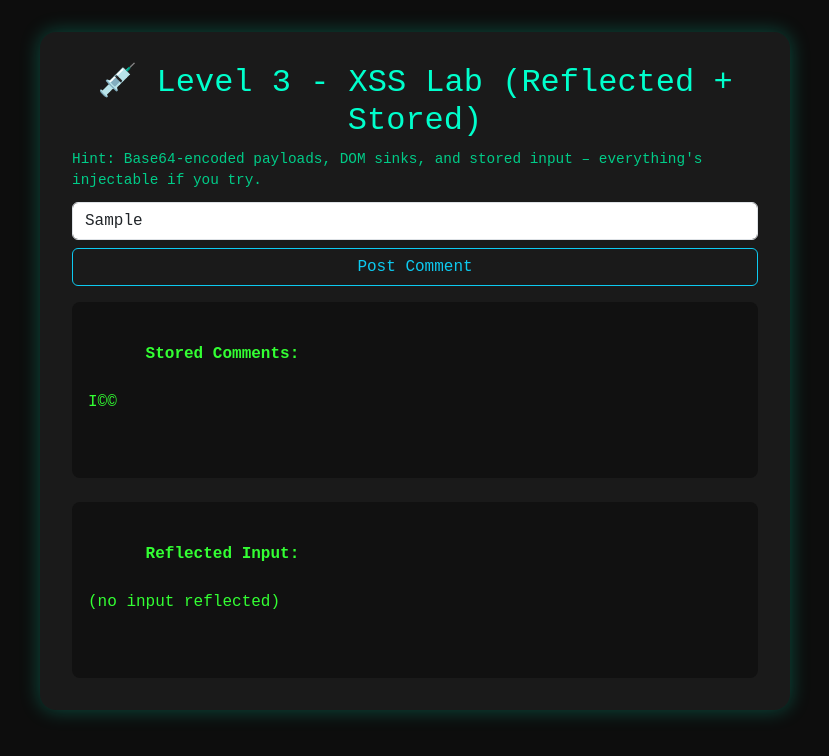
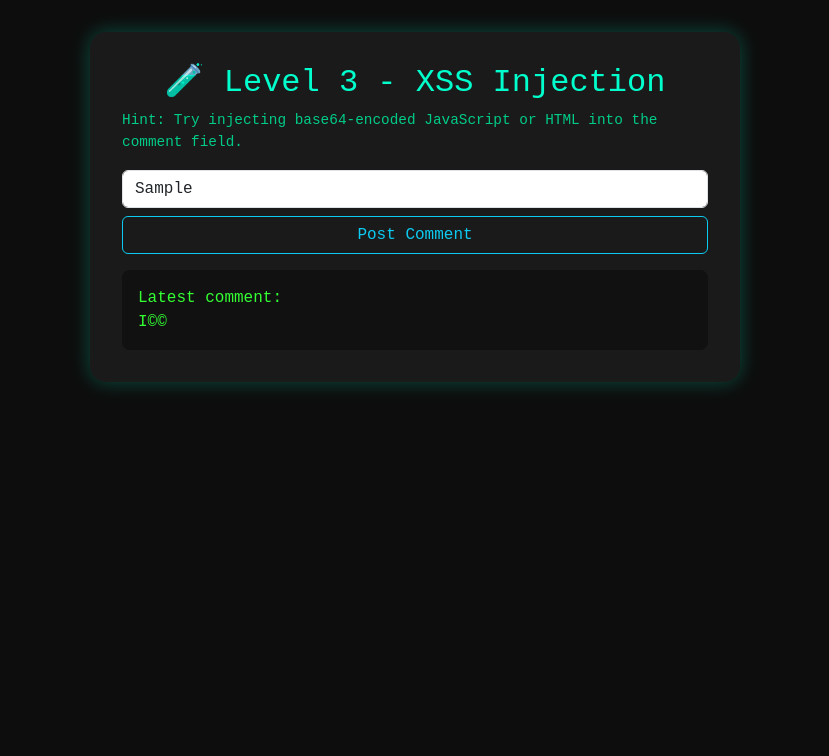
Before and after one commit to SheikhAshbal/web-hacking-lab, a plain HTML site: page level3.html in a window 1280 px wide. Both pictures are taken after typing "Sample" into the empty fields and a click on the button "Post Comment". Shown: the whole page, without its empty margins (225-1054 px from the left). Drawn offline with nearby package versions, Linux system fonts and the light colour scheme.

Commit message:
upgrade level3.html

```diff
--- a/level3.html
+++ b/level3.html
@@ -3,7 +3,7 @@
 <head>
   <meta charset="UTF-8">
   <meta name="viewport" content="width=device-width, initial-scale=1.0">
-  <title>Level 3 - XSS Lab</title>
+  <title>Level 3 - XSS Playground</title>
   <link rel="stylesheet" href="https://cdn.jsdelivr.net/npm/bootstrap@5.3.0/dist/css/bootstrap.min.css">
   <style>
     body {
@@ -13,7 +13,7 @@
       padding: 2rem;
     }
     .container {
-      max-width: 750px;
+      max-width: 650px;
       margin: auto;
       background: #1a1a1a;
       padding: 2rem;
@@ -32,7 +32,6 @@
     .hint {
       font-size: 0.9rem;
       color: #00cc88;
-      margin-bottom: 10px;
     }
     #nextBtn {
       display: none;
@@ -42,87 +41,54 @@
 </head>
 <body>
   <div class="container">
-    <h2 class="text-center">💉 Level 3 - XSS Lab (Reflected + Stored)</h2>
-    <p class="hint">Hint: Base64-encoded payloads, DOM sinks, and stored input – everything's injectable if you try.</p>
+    <h2 class="text-center">🧪 Level 3 - XSS Injection</h2>
+    <p class="hint">Hint: Try injecting base64-encoded JavaScript or HTML into the comment field.</p>
 
-    <form id="commentForm">
-      <input type="text" id="comment" class="form-control" placeholder="Base64-encoded comment (e.g. PHNjcmlwdD5hbGVydCgxKTwvc2NyaXB0Pg==)">
-      <button type="submit" class="btn btn-outline-info w-100 mt-2">Post Comment</button>
+    <form id="xssForm">
+      <input type="text" id="commentInput" class="form-control" placeholder="Base64 encoded comment">
+      <button class="btn btn-outline-info w-100 mt-2">Post Comment</button>
     </form>
 
-    <div class="terminal-box">
-      <b>Stored Comments:</b>
-      <div id="commentLog"></div>
-    </div>
-
-    <div class="terminal-box mt-4">
-      <b>Reflected Input:</b>
-      <div id="reflected"></div>
-    </div>
-
+    <div class="terminal-box" id="commentBox">Latest comment:</div>
     <a id="nextBtn" href="level4.html" class="btn btn-success w-100">➡️ Proceed to Level 4</a>
-  </div>
 
     <script>
-    const flagsUnlocked = new Set(JSON.parse(localStorage.getItem("ctf-flags") || "[]"));
-    const reflectedParam = new URLSearchParams(window.location.search).get("vuln");
-    const reflectedBox = document.getElementById("reflected");
+      const form = document.getElementById("xssForm");
+      const box = document.getElementById("commentBox");
+      const nextBtn = document.getElementById("nextBtn");
 
       function storeFlag(flag) {
-      if (!flagsUnlocked.has(flag)) {
-        flagsUnlocked.add(flag);
-        localStorage.setItem("ctf-flags", JSON.stringify([...flagsUnlocked]));
+        let flags = JSON.parse(localStorage.getItem("ctf-flags") || "[]");
+        if (!flags.includes(flag)) {
+          flags.push(flag);
+          localStorage.setItem("ctf-flags", JSON.stringify(flags));
         }
-      document.getElementById("nextBtn").style.display = "block";
       }
 
-    if (reflectedParam) {
+      form.onsubmit = function (e) {
+        e.preventDefault();
+        const val = document.getElementById("commentInput").value.trim();
+        let decoded;
         try {
-        const decoded = atob(reflectedParam);
-        reflectedBox.innerHTML = decoded;
-        if (decoded.includes("<script") || decoded.includes("onerror")) {
-          alert("💥 Reflected XSS Triggered! Flag: CTF{xss_reflect_warrior}");
-          storeFlag("CTF{xss_reflect_warrior}");
-        }
-      } catch {
-        reflectedBox.textContent = "Invalid base64 input.";
-      }
-    } else {
-      reflectedBox.textContent = "(no input reflected)";
+          decoded = atob(val);
+        } catch (err) {
+          box.innerText = "$ invalid base64 input.";
+          return;
         }
 
-    const form = document.getElementById("commentForm");
-    const logBox = document.getElementById("commentLog");
-    const storedComments = JSON.parse(localStorage.getItem("xss-comments") || "[]");
+        // Display raw user input as HTML
+        box.innerHTML = `Latest comment:<br>${decoded}`;
 
-    function renderComments() {
-      logBox.innerHTML = "";
-      storedComments.forEach((encoded, i) => {
-        try {
-          const decoded = atob(encoded);
-          const div = document.createElement("div");
-          div.innerHTML = decoded;
-          logBox.appendChild(div);
-
-          if (decoded.includes("<script") || decoded.includes("onerror")) {
-            alert("🔥 Stored XSS Triggered! Flag: CTF{stored_xss_victory}");
-            storeFlag("CTF{stored_xss_victory}");
-          }
-        } catch {
-          logBox.innerHTML += `<div>Invalid base64</div>`;
-        }
-      });
-    }
-
-    renderComments();
-
-    form.onsubmit = (e) => {
-      e.preventDefault();
-      const val = document.getElementById("comment").value.trim();
-      if (val) {
-        storedComments.push(val);
-        localStorage.setItem("xss-comments", JSON.stringify(storedComments));
-        renderComments();
+        // Check for common payloads
+        if (/script|alert|onerror|img|svg|marquee/i.test(decoded)) {
+          const flag = "CTF{stored_xss_victory}";
+          const msg = document.createElement("div");
+          msg.textContent = `\nflag: ${flag}`;
+          msg.style.color = "#00ff88";
+          msg.style.marginTop = "1rem";
+          box.appendChild(msg);
+          storeFlag(flag);
+          nextBtn.style.display = "block";
         }
       };
     </script>
```
Lines whose indentation alone changed are shown as unchanged.
